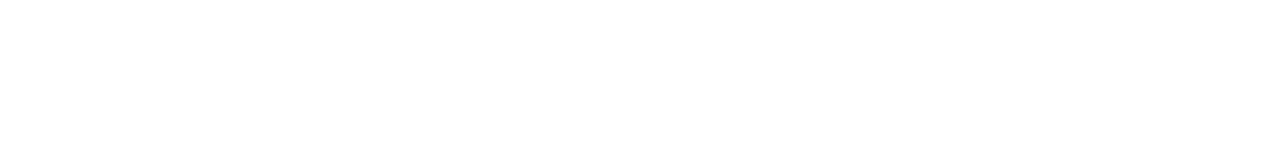
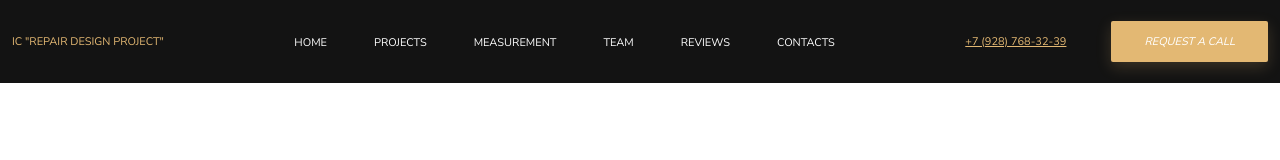
Before and after one commit to ReyChart/PR03-RepairDesignProject, a plain HTML site: page index.html in a window 1280 px wide. Drawn offline with Linux system fonts and the light colour scheme.

Commit message:
Added header for the project

```diff
--- a/index.html
+++ b/index.html
@@ -12,7 +12,37 @@
 </head>
 <body>
     <header class="header">
-
+        <div class="container__header">
+            <div class="header__wrapper">
+                <a href="./index.html" class="header__logo">IC "Repair Design Project"</a>
+                <nav class="nav">
+                    <ul class="nav__list">
+                        <li class="nav__item">
+                            <a href="" class="nav__link">HOME</a>
+                        </li>
+                        <li class="nav__item">
+                            <a href="" class="nav__link">PROJECTS</a>
+                        </li>
+                        <li class="nav__item">
+                            <a href="" class="nav__link">MEASUREMENT</a>
+                        </li>
+                        <li class="nav__item">
+                            <a href="" class="nav__link">TEAM</a>
+                        </li>
+                        <li class="nav__item">
+                            <a href="" class="nav__link">REVIEWS</a>
+                        </li>
+                        <li class="nav__item">
+                            <a href="" class="nav__link">CONTACTS</a>
+                        </li>
+                    </ul>
+                </nav>
+                <div class="header__area-call">
+                    <a href="tel:+79287683239" class="header__tel">+7 (928) 768-32-39</a>
+                    <button class="button button-header" type="button">Request a call</button>
+                </div>
+            </div>
+        </div>
     </header>
     <main class="main">
 
--- a/styles/style.css
+++ b/styles/style.css
@@ -16,3 +16,95 @@ body {
     font-weight: 400;
 }
 /* 'Yeseva One', cursive; */
+
+:root {
+    --light-color: #FFFFFF;
+    --dark-color: #131313;
+    --text-btn-color: #E3B873;
+}
+
+/* BUTTON settings */
+
+.button {
+    font-family: inherit;
+    font-size: 11px;
+    font-style: italic;
+    text-transform: uppercase;
+    text-align: center;
+    padding: 13px 33px;
+    color: var(--light-color);
+    background-color: var(--text-btn-color);
+    border: 0;
+    border-radius: 2px;
+    box-shadow: 0px 5px 15px rgba(227, 184, 115, 0.2);
+    cursor: pointer;
+}
+
+/* HEADER settings */
+
+.header {
+    background-color: var(--dark-color);
+}
+
+.container__header {
+    max-width: 1256px;
+    margin: 0 auto;
+}
+
+.header__wrapper {
+    display: flex;
+    justify-content: space-between;
+    align-items: center;
+    min-height: 83px;
+}
+
+.header__logo {
+    text-decoration: none;
+    color: var(--text-btn-color);
+    font-size: 11px;
+    text-transform: uppercase;
+    cursor: pointer;
+}
+
+.nav__list {
+    display: flex;
+    gap: 47px;
+}
+
+.nav__link {
+    text-decoration: none;
+    color: var(--light-color);
+    font-size: 11px;
+    cursor: pointer;
+    transition: color .2s linear;
+}
+
+.nav__link:hover {
+    color: var(--text-btn-color);
+}
+
+.header__area-call {
+    display: flex;
+    align-items: center;
+    gap: 45px;
+}
+
+.header__tel {
+    font-size: 11px;
+    color: var(--text-btn-color);
+    text-decoration-line: underline;
+    cursor: pointer;
+    transition: opacity .2s linear;
+}
+
+.header__tel:hover {
+    opacity: 0.9;
+}
+
+.button-header {
+    transition: transform .3s linear;
+}
+
+.button-header:hover {
+    transform: scale(1.1);
+}
```
